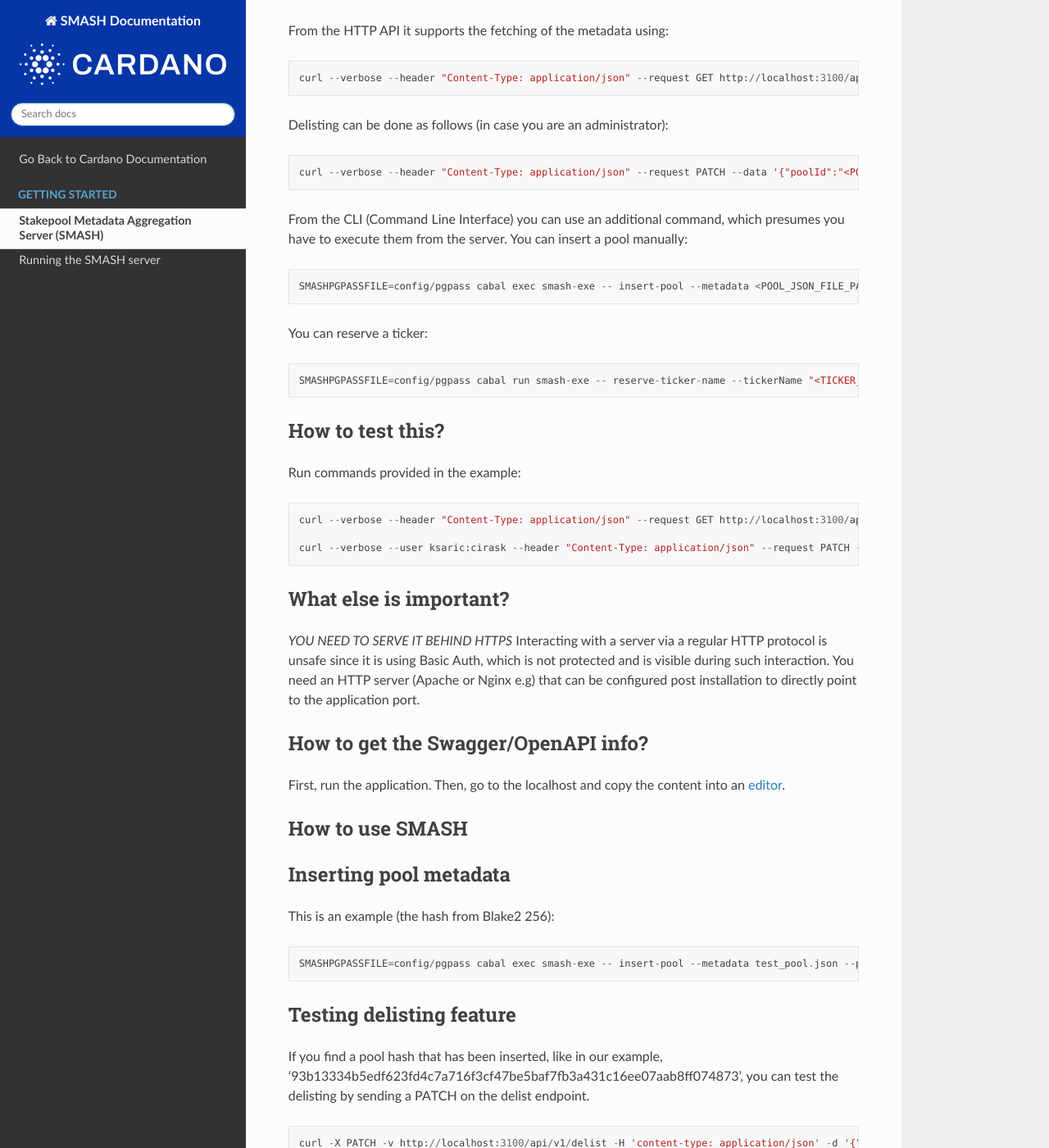
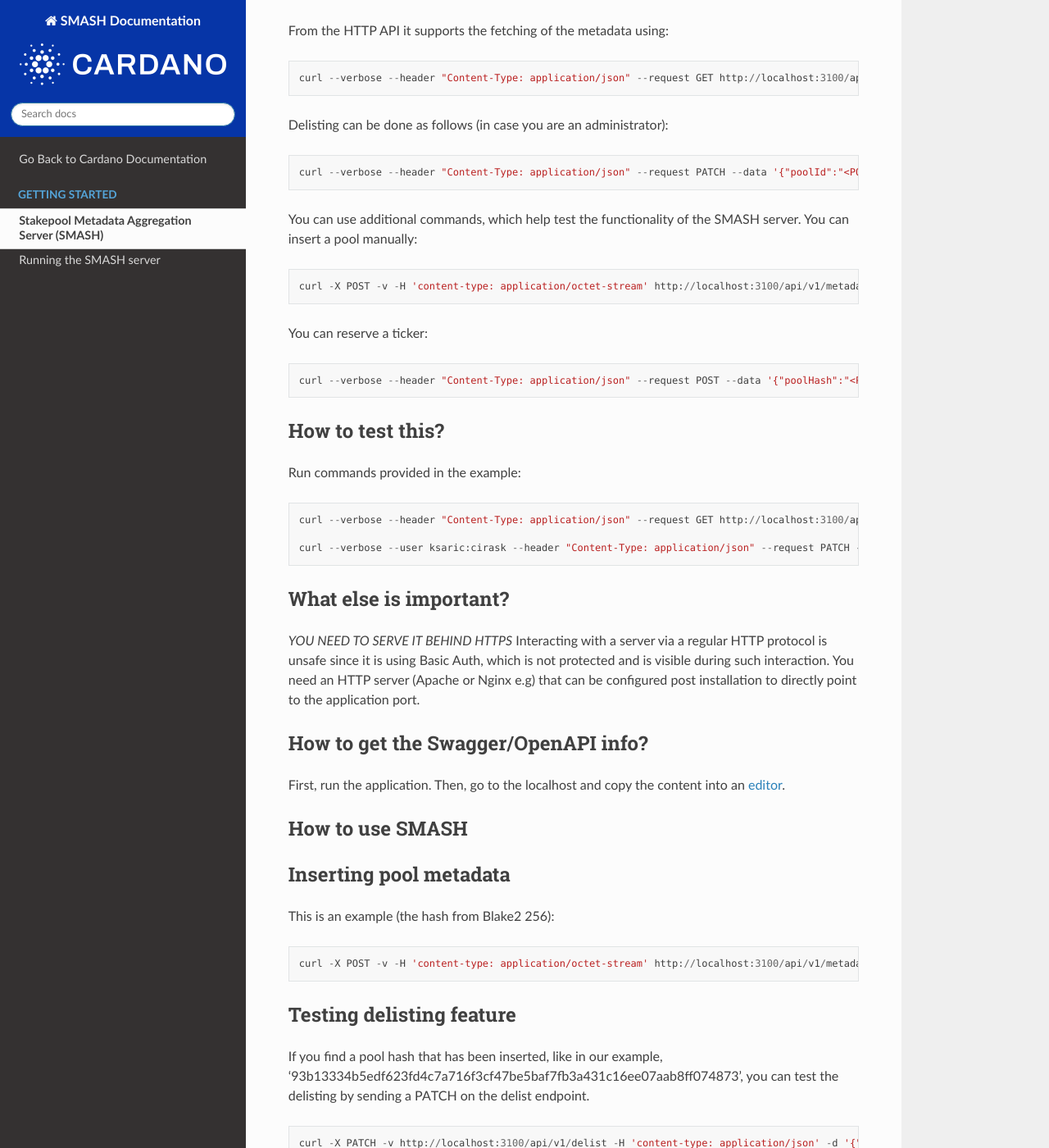
Before and after one commit to input-output-hk/smash, a Sphinx documentation site: the page built from doc/getting-started/how-to-install-smash.md, in a window 1280 px wide and 1400 px high, scrolled down 4452 px. Shown: the whole window at 82% size. Built offline with Sphinx 7.4.7 and the Read the Docs theme 2.0.0, drawn with Linux system fonts in a browser that asks for light colours; some of the changed text lies outside the part shown.

Commit message:
[CAD-2182] Fix minor issues and add docs.

````diff
--- a/doc/getting-started/how-to-install-smash.md
+++ b/doc/getting-started/how-to-install-smash.md
@@ -148,15 +148,15 @@
 curl --verbose --header "Content-Type: application/json" --request PATCH --data '{"poolId":"<POOL_ID>"}' http://localhost:3100/api/v1/delist
 ```
 
-From the CLI (Command Line Interface) you can use an additional command, which presumes you have to execute them from the server.
+You can use additional commands, which help test the functionality of the SMASH server.
 You can insert a pool manually:
 ```
-SMASHPGPASSFILE=config/pgpass cabal exec smash-exe -- insert-pool --metadata <POOL_JSON_FILE_PATH> --poolId "<POOL_ID>" --poolhash "<POOL_HASH>"
+curl -X POST -v -H 'content-type: application/octet-stream' http://localhost:3100/api/v1/metadata/i<POOL_ID>/<POOL_HASH> --data-binary @<POOL_JSON_FILE_PATH>
 ```
 
 You can reserve a ticker:
 ```
-SMASHPGPASSFILE=config/pgpass cabal run smash-exe -- reserve-ticker-name --tickerName "<TICKER_NAME>" --poolhash "<POOL_HASH>"
+curl --verbose --header "Content-Type: application/json" --request POST --data '{"poolHash":"<POOL_HASH>"}' http://localhost:3100/api/v1/tickers/<TICKER_NAME>
 ```
 
 ## How to test this?
@@ -183,7 +183,7 @@
 
 This is an example (the hash from Blake2 256):
 ```
-SMASHPGPASSFILE=config/pgpass cabal exec smash-exe -- insert-pool --metadata test_pool.json --poolId "062693863e0bcf9f619238f020741381d4d3748aae6faf1c012e80e7" --poolhash "cbdfc4f21feb0a414b2b9471fa56b0ebd312825e63db776d68cc3fa0ca1f5a2f"
+curl -X POST -v -H 'content-type: application/octet-stream' http://localhost:3100/api/v1/metadata/8517fa7042cb9494818861c53c87780b4975c0bd402e3ed85168aa66/4b2221a0ac0b0197308323080ba97e3e453f8625393d30f96eebe0fca4cb7335 --data-binary @test_pool.json
 ```
 
 ## Testing delisting feature
@@ -253,7 +253,7 @@
 
 There is a CLI utility for doing exactly that. If you want to reserve the ticker name "SALAD" for the specific metadata hash "2560993cf1b6f3f1ebde429f062ce48751ed6551c2629ce62e4e169f140a3524", then you would reserve it like this:
 ```
-SMASHPGPASSFILE=config/pgpass cabal run smash-exe -- reserve-ticker-name --tickerName "SALAD" --poolhash "2560993cf1b6f3f1ebde429f062ce48751ed6551c2629ce62e4e169f140a3524"
+curl --verbose --header "Content-Type: application/json" --request POST --data '{"poolHash":"2560993cf1b6f3f1ebde429f062ce48751ed6551c2629ce62e4e169f140a3524"}' http://localhost:3100/api/v1/tickers/SALAD
 ```
 
 If somebody adds the ticker name that exists there, it will not be returned, but it will return 404.
@@ -264,12 +264,12 @@
 
 We first insert the `test_pool.json` we have in the provided example:
 ```
-SMASHPGPASSFILE=config/pgpass cabal run smash-exe -- insert-pool --metadata test_pool.json --poolId "062693863e0bcf9f619238f020741381d4d3748aae6faf1c012e80e7" --poolhash "cbdfc4f21feb0a414b2b9471fa56b0ebd312825e63db776d68cc3fa0ca1f5a2f"
+
 ```
 
 Then we change the ticker name of `test_pool.json` from `testy` to `testo`. This changes the pool hash. You can check the hash using the example in https://github.com/input-output-hk/smash#how-to-figure-out-the-json-hash:
 ```
-SMASHPGPASSFILE=config/pgpass cabal run smash-exe -- insert-pool --metadata test_pool.json --poolId "062693863e0bcf9f619238f020741381d4d3748aae6faf1c012e80e7" --poolhash "3b842358a698119a4b0c0f4934d26cff69190552bf47a85f40f5d1d646c82699"
+curl -X POST -v -H 'content-type: application/octet-stream' http://localhost:3100/api/v1/metadata/062693863e0bcf9f619238f020741381d4d3748aae6faf1c012e80e7/3b842358a698119a4b0c0f4934d26cff69190552bf47a85f40f5d1d646c82699 --data-binary @test_pool.json
 ```
 
 We now have two pools from the same pool id. Run this to see if they are in the database:
````
Also changed, not shown: doc/getting-started/how-to-run-smash.md (+4 -6 lines), 3 other files.
